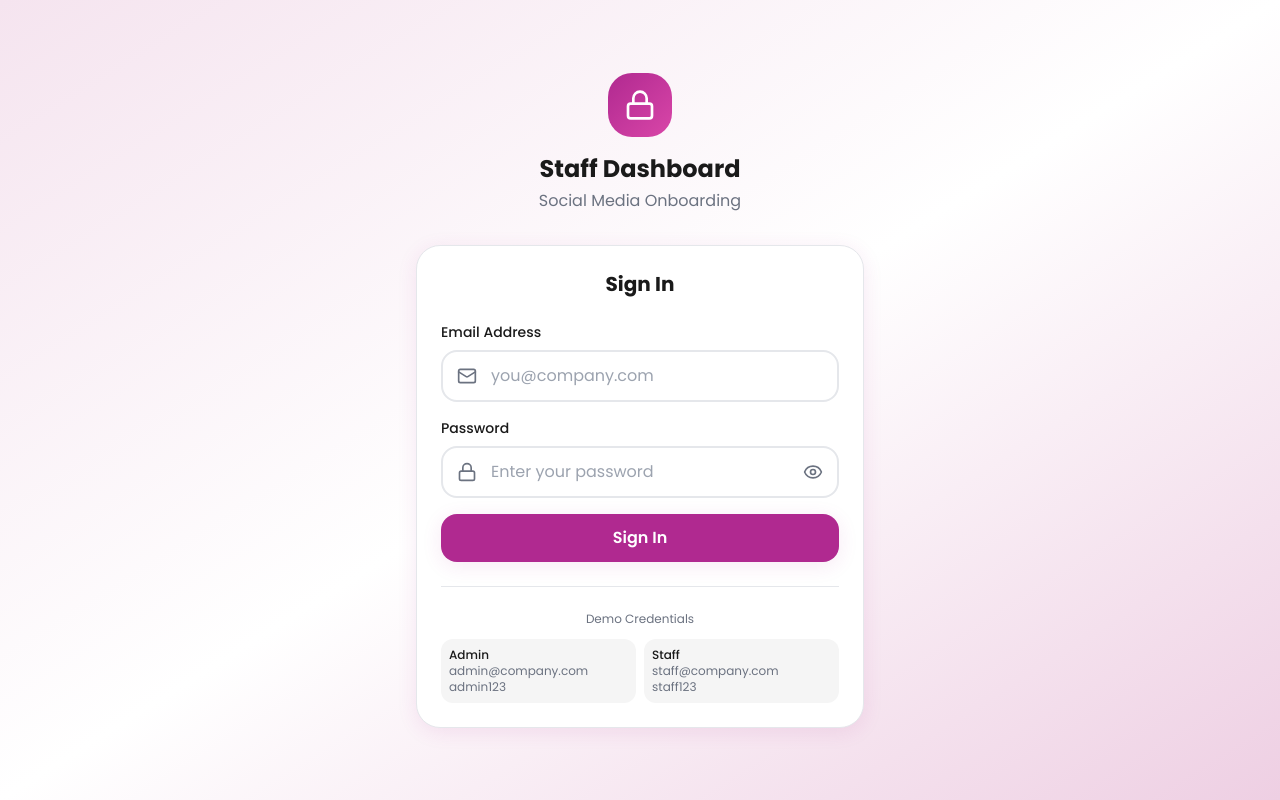
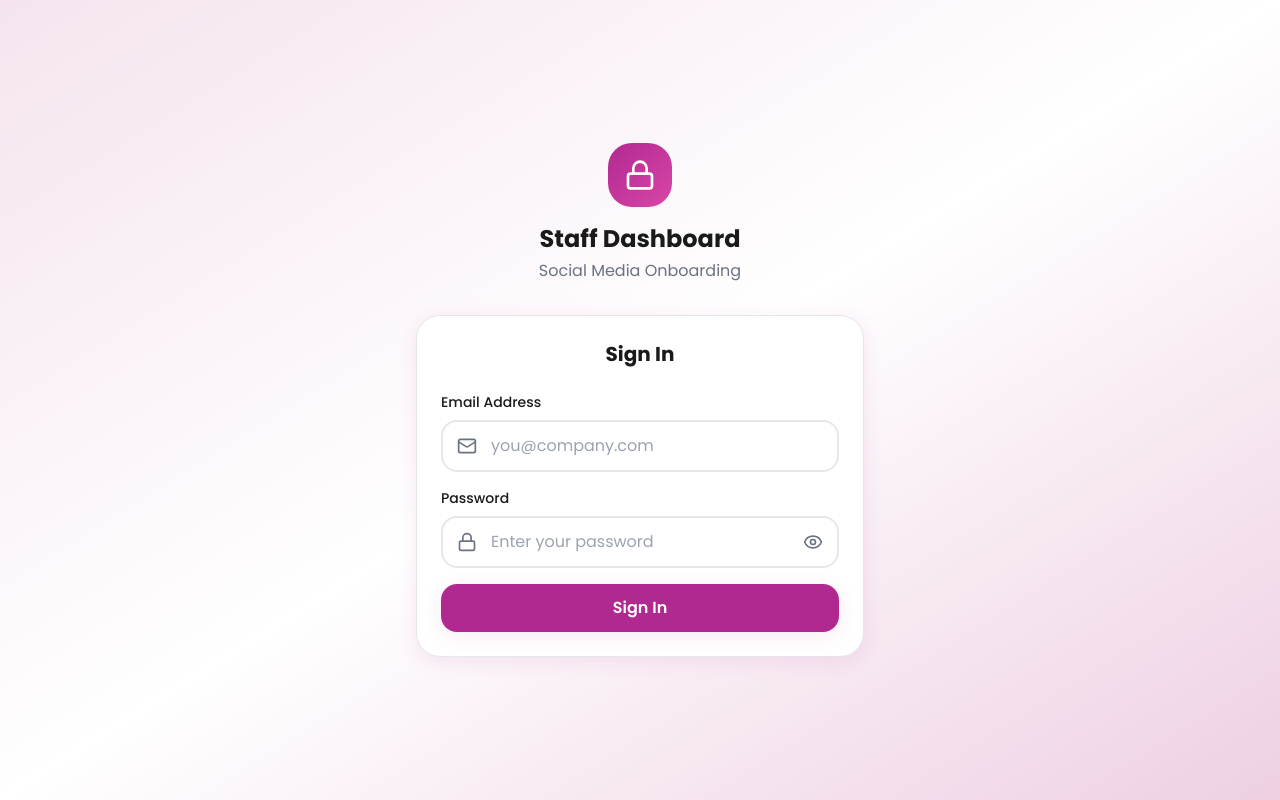
Before and after one commit to wilsonwu-ai/social-onboarding-dashboard, a React (Vite) app: page /social-onboarding-dashboard/login in a window 1280 px wide. Built offline with nearby package versions, Linux system fonts and the light colour scheme.

Commit message:
Update login credentials

```diff
--- a/src/context/AuthContext.tsx
+++ b/src/context/AuthContext.tsx
@@ -15,10 +15,9 @@ interface AuthContextType {
 
 const AuthContext = createContext<AuthContextType | undefined>(undefined);
 
-// Mock credentials for demo
+// Valid credentials
 const VALID_CREDENTIALS = [
-  { email: 'admin@company.com', password: 'admin123', name: 'Admin User', role: 'admin' as const },
-  { email: 'staff@company.com', password: 'staff123', name: 'Staff Member', role: 'staff' as const },
+  { email: 'wilson.wu@gosnappy.io', password: 'snappy2026', name: 'Wilson Wu', role: 'admin' as const },
 ];
 
 export function AuthProvider({ children }: { children: ReactNode }) {
--- a/src/pages/Login.tsx
+++ b/src/pages/Login.tsx
@@ -112,22 +112,6 @@ export default function Login() {
             </button>
           </form>
 
-          {/* Demo Credentials */}
-          <div className="mt-6 pt-6 border-t border-border">
-            <p className="text-xs text-muted-foreground text-center mb-3">Demo Credentials</p>
-            <div className="grid grid-cols-2 gap-2 text-xs">
-              <div className="p-2 bg-muted rounded-lg">
-                <p className="font-medium text-foreground">Admin</p>
-                <p className="text-muted-foreground">admin@company.com</p>
-                <p className="text-muted-foreground">admin123</p>
-              </div>
-              <div className="p-2 bg-muted rounded-lg">
-                <p className="font-medium text-foreground">Staff</p>
-                <p className="text-muted-foreground">staff@company.com</p>
-                <p className="text-muted-foreground">staff123</p>
-              </div>
-            </div>
-          </div>
         </div>
       </div>
     </div>
```
